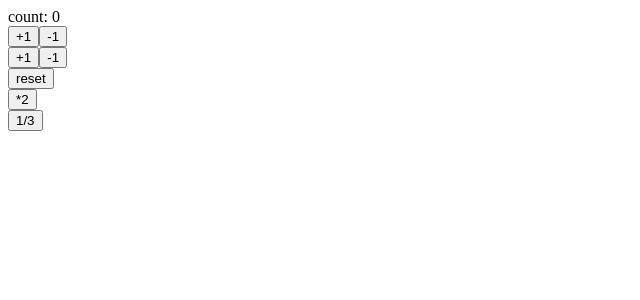
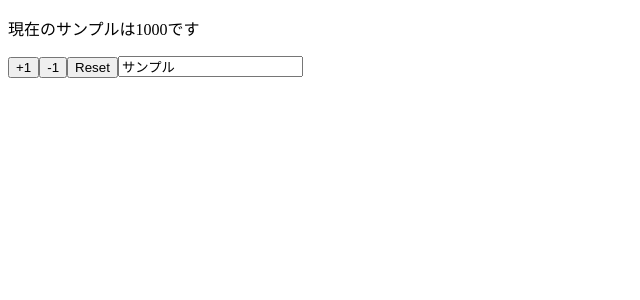
Before and after one commit to fractaaal/react-hooks-101, a React (Create React App) app: page / in a window 1280 px wide. Shown: the top 300 px of the page, without its empty margins (0-640 px from the left). Built offline with nearby package versions, Linux system fonts and the light colour scheme.

Commit message:
multiple states

```diff
--- a/src/App.js
+++ b/src/App.js
@@ -1,40 +1,29 @@
 import React, { useState } from "react";
 
-const App = () => {
-  const [count, setCount] = useState(0);
-  const increment = () => setCount(count + 1);
-  const decrement = () => setCount(count - 1);
-  const increment2 = () => setCount((previousCount) => previousCount + 1);
-  const decrement2 = () => setCount((previousCount) => previousCount - 1);
-  const reset = () => setCount(0);
-  const double = () => setCount((previousCount) => previousCount * 2);
-  const divide = () =>
-    setCount((previousCount) => {
-      return previousCount % 3 == 0 ? previousCount / 3 : previousCount;
-    });
+const App = (props) => {
+  const [name, setName] = useState(props.name);
+  const [price, setPrice] = useState(props.price);
 
+  const reset = () => {
+    setPrice(props.price);
+    setName(props.name);
+  };
   return (
     <div>
-      <div>count: {count}</div>
-      <div>
-        <button onClick={increment}>+1</button>
-        <button onClick={decrement}>-1</button>
-      </div>
-      <div>
-        <button onClick={increment2}>+1</button>
-        <button onClick={decrement2}>-1</button>
-      </div>
-      <div>
-        <button onClick={reset}>reset</button>
-      </div>
-      <div>
-        <button onClick={double}>*2</button>
-      </div>
-      <div>
-        <button onClick={divide}>1/3</button>
-      </div>
+      <p>
+        現在の{name}は{price}です
+      </p>
+      <button onClick={() => setPrice(price + 1)}>+1</button>
+      <button onClick={() => setPrice(price - 1)}>-1</button>
+      <button onClick={reset}>Reset</button>
+      <input value={name} onChange={(e) => setName(e.target.value)} />
     </div>
   );
 };
 
+App.defaultProps = {
+  name: "サンプル",
+  price: 1000,
+};
+
 export default App;
```
